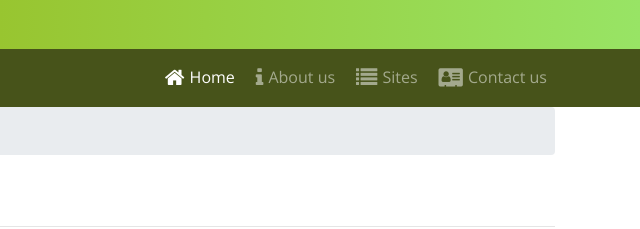
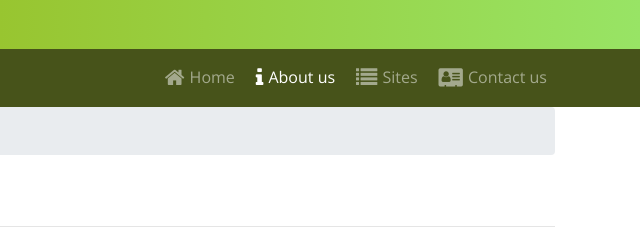
Before and after one commit to GRISONRF/NuCamp-bootstrap, a website: page aboutus.html in a window 1280 px wide. Shown: the part 158-387 px from the top of the page, 640-1280 px from the left. Drawn offline with nearby package versions, Linux system fonts and the light colour scheme.

Commit message:
About us navbar

```diff
--- a/aboutus.html
+++ b/aboutus.html
@@ -40,8 +40,8 @@
 
             <div class="collapse navbar-collapse" id="nucampNavbar">
                 <ul class="navbar-nav ml-auto">
-                    <li class="nav-item active"><a class="nav-link" href="/index.html"><i class="fa fa-home fa-lg"></i>Home</a></li>
-                    <li class="nav-item"><a class="nav-link" href="aboutus.html"><i class="fa fa-info fa-lg"></i>About us</a></li>
+                    <li class="nav-item"><a class="nav-link" href="/index.html"><i class="fa fa-home fa-lg"></i>Home</a></li>
+                    <li class="nav-item active"><a class="nav-link" href="aboutus.html"><i class="fa fa-info fa-lg"></i>About us</a></li>
                     <li class="nav-item"><a class="nav-link" href="sites.html"><i class="fa fa-list fa-lg"></i>Sites</a></li>
                     <li class="nav-item"><a class="nav-link" href="contactus.html"><i class="fa fa-address-card fa-lg"></i>Contact us</a></li>
                 </ul>
```
